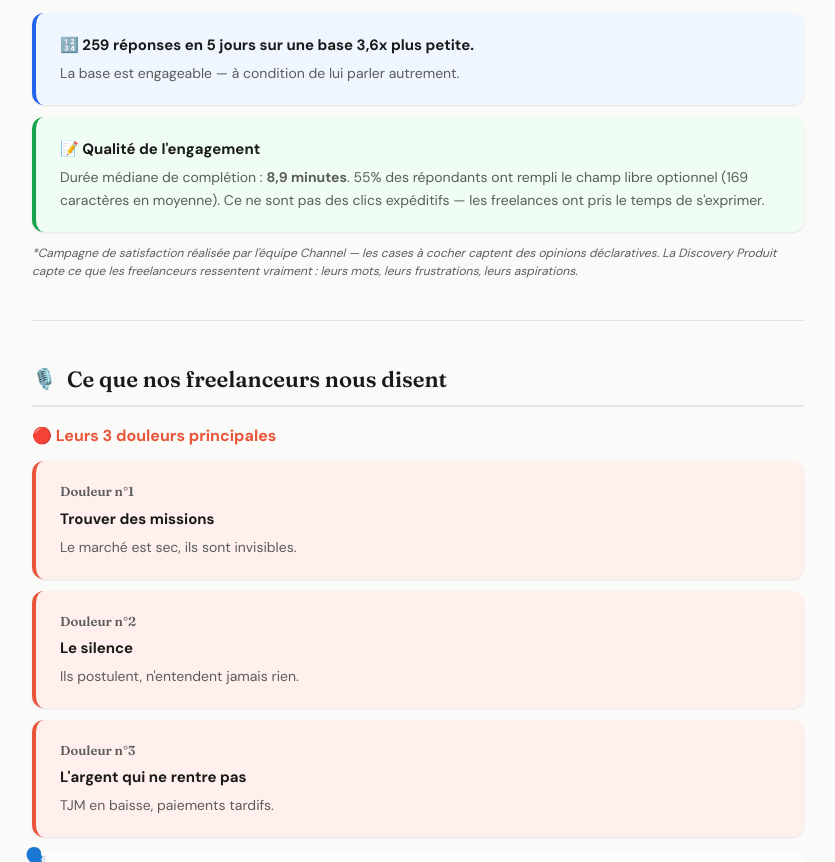
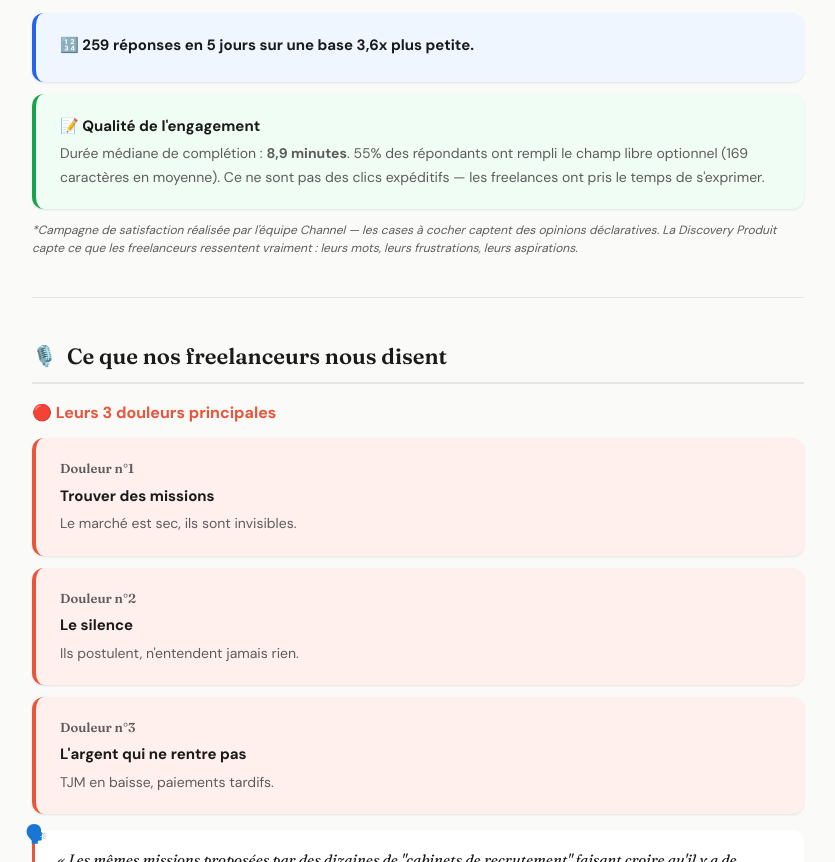
Before and after one commit to walidbpro/analyse_survey, a plain HTML site: page index.html in a window 1280 px wide. Shown: the part 865-1727 px from the top of the page, without its empty margins (222-1057 px from the left). Drawn offline with Linux system fonts and the light colour scheme.

Commit message:
Update index.html

```diff
--- a/index.html
+++ b/index.html
@@ -582,7 +582,6 @@
 
     <div class="card card-colored card-blue" style="margin-top:16px">
       <h4>🔢 259 réponses en 5 jours sur une base 3,6x plus petite.</h4>
-      <p>La base est engageable — à condition de lui parler autrement.</p>
     </div>
 
     <div class="card card-colored card-green">
```
